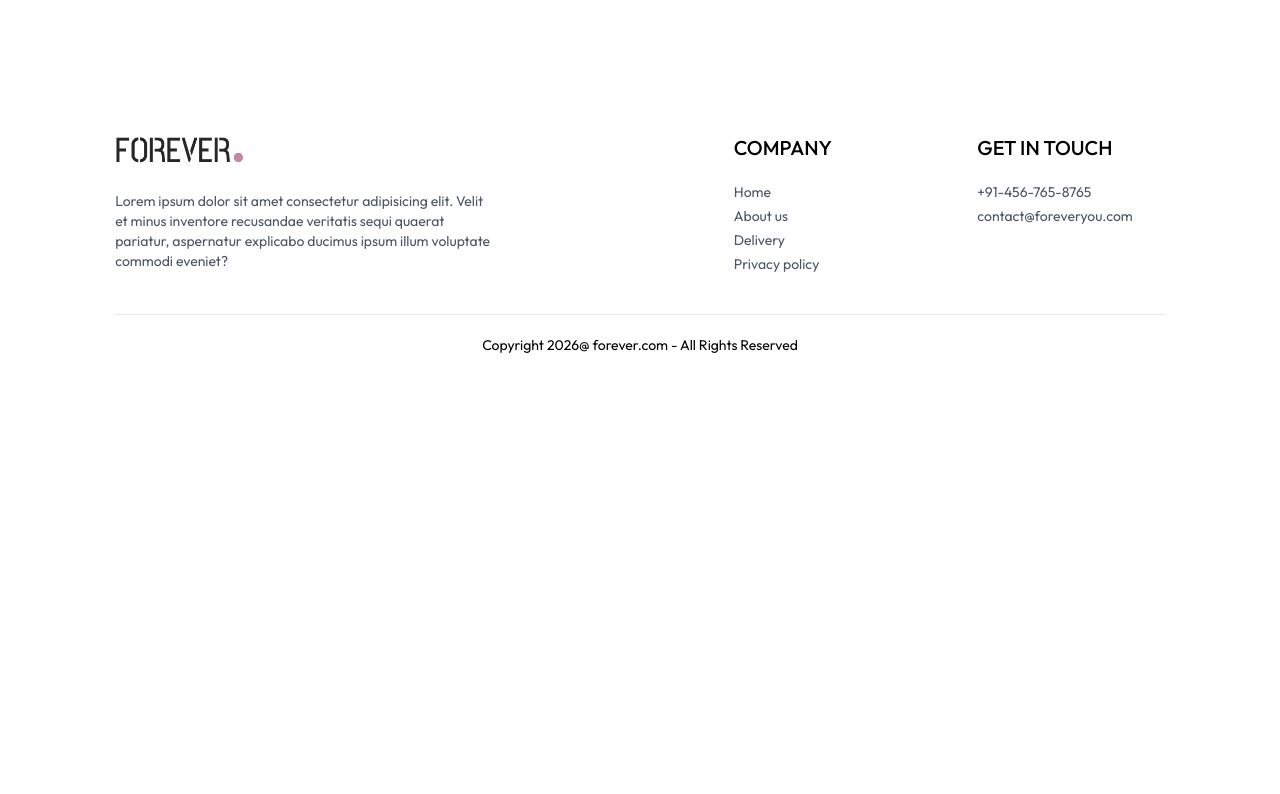
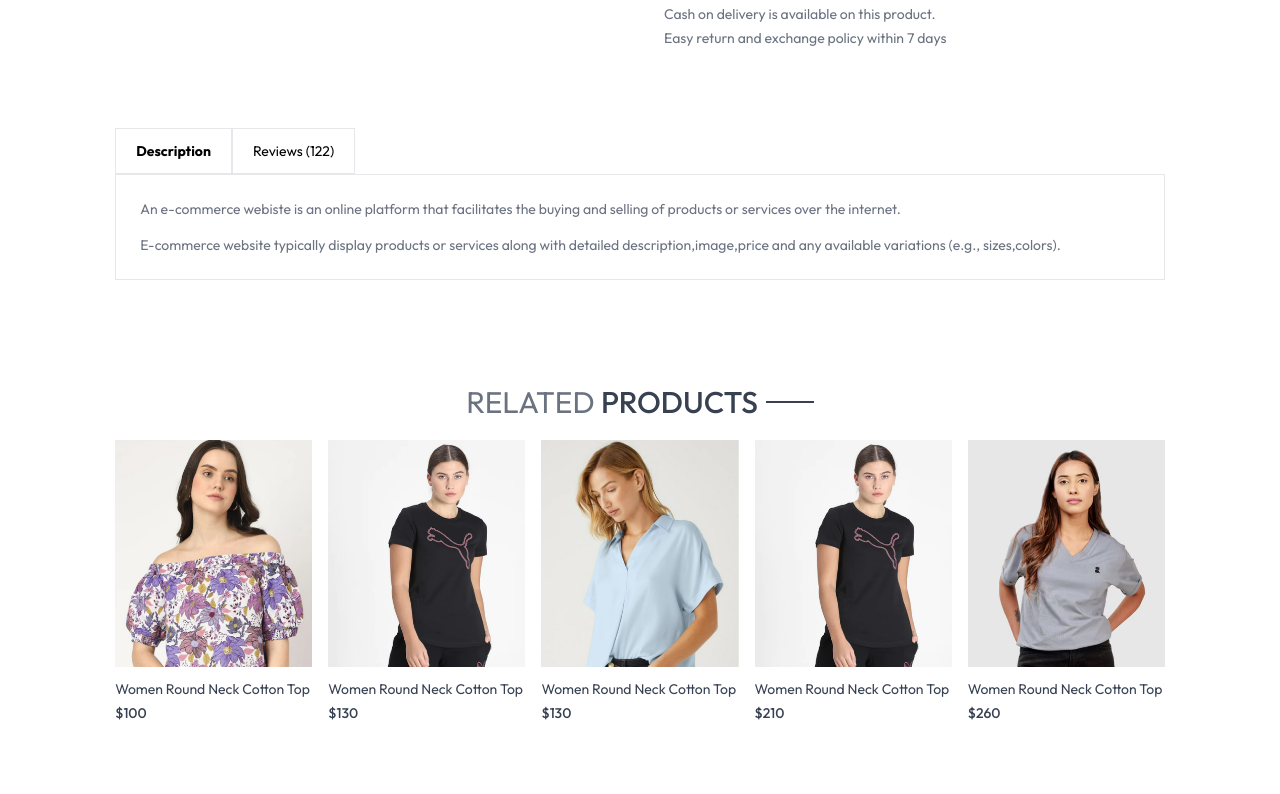
Before and after one commit to Shivshankar646/web-dev-practice, a React (Vite) app in the folder React/Ecommerce-App/frontend/: page /product/aaaaa in a window 1280 px wide. Shown: the part 606-1400 px from the top of the page. Before the commit the page ends 981 px from the top, so only its background shows below. Built offline with nearby package versions, Linux system fonts and the light colour scheme.

Commit message:
builded suggestion cloths display according to category selected

```diff
--- /dev/null
+++ b/React/Ecommerce-App/frontend/src/components/RelatedProducts.jsx
@@ -0,0 +1,36 @@
+import React, { useContext, useEffect, useState } from 'react'
+import { ShopContext } from '../context/ShopContext'
+import Title from './Title';
+import ProductItem from './ProductItem';
+
+const RelatedProducts = ({category,subCategory}) => {
+const { products } =useContext(ShopContext);
+const [related,setRelated] =useState([]);
+
+
+useEffect(()=>{
+
+    if (products.length > 0) {
+        let productsCopy =products.slice();
+        productsCopy =productsCopy.filter((item)=> category === item.category);
+        productsCopy =productsCopy.filter((item)=> subCategory === item.subCategory);
+        setRelated(productsCopy.slice(0,5))
+    }
+
+
+},[products])
+  return (
+    <div className='my-24'>
+      <div className='text-center text-3xl py-2'>
+      <Title text1={'RELATED'} text2={'PRODUCTS'}/>
+      </div>
+      <div className='grid grid-cols-2 sm:grid-cols-3 md:grid-cols-4 lg:grid-cols-5 gap-4 gap-y-6'>
+         {related.map((item,index)=>(
+            <ProductItem key={index} id={item._id} name={item.name} price={item.price} image={item.image}/>
+         ))}
+      </div>
+    </div>
+  )
+}
+
+export default RelatedProducts
--- a/React/Ecommerce-App/frontend/src/context/ShopContext.jsx
+++ b/React/Ecommerce-App/frontend/src/context/ShopContext.jsx
@@ -8,6 +8,25 @@
 const delivery_fee=10;
 const [search,setSearch] = useState('');
 const [showSearch,setShowSearch] = useState(false);
+const [cartItems,setCartItems] =useState({});
+
+const addToCart = async (itemId,size) => {
+let cartData =structuredClone(cartItems);
+if (cartData[itemId]) {
+  if (cartData[itemId][size]) {
+    cartData[itemId][size] += 1;
+  }
+   else{
+    cartData[itemId][size] = 1;
+   }
+}
+else{
+  cartData[itemId] = {};
+  cartData[itemId] = 1;
+}
+
+}
+
 
 const value ={
   products,currency,delivery_fee,
--- a/React/Ecommerce-App/frontend/src/pages/Products.jsx
+++ b/React/Ecommerce-App/frontend/src/pages/Products.jsx
@@ -2,12 +2,14 @@
 import { useParams } from "react-router-dom";
 import { ShopContext } from "../context/ShopContext";
 import { assets, products } from "../assets/assets";
+import RelatedProducts from "../components/RelatedProducts";
 
 function Products() {
   const { productId } = useParams();
   const { products, currency } = useContext(ShopContext);
   const [productData, setProductData] = useState(null);
   const [image, setImage] = useState("");
+  const [size,setSize] = useState('');
 
   const fetchProductData = () => {
     const foundItem = products.find(
@@ -72,12 +74,34 @@
          <p>Select Size</p>
          <div className="flex gap-2 ">
          {productData.sizes.map((item,index)=>(
-         <button className={`border py-2 px-4 bg-gray-100`} key={index}>{item}</button>
+         <button onClick={()=>setSize(item)} className={`border py-2 px-4 bg-gray-100 ${item ===size ? 'border-orange-500' : ''}`} key={index}>{item}</button>
          ))}
          </div>
           </div>
+        <button className="bg-black text-white px-8 py-3 text-sm active:bg-gray-700">ADD To CART</button>
+         <hr className="mt-8 sm:w-4/5" />
+         <div className="text-sm text-gray-500 mt-5 flex flex-col gap-1">
+             <p>100% Original Product.</p>
+             <p>Cash on delivery is available on this product.</p>
+             <p>Easy return and exchange policy within 7 days</p>
+         </div>
         </div>
       </div>
+
+         {/* description and review section */}
+    <div className="mt-20">
+    <div className="flex">
+       <b className="border px-5 py-3 text-sm">Description</b>
+       <p className="border px-5 py-3 text-sm">Reviews (122)</p>
+    </div>
+    <div className="flex flex-col gap-4 border px-6 py-6 text-sm text-gray-500 ">
+      <p>An e-commerce webiste is an online platform that facilitates the buying and selling of products or services over the internet.</p>
+      <p>E-commerce website typically display products or services along with detailed description,image,price and any available variations (e.g., sizes,colors).</p>
+    </div>
+    </div>
+
+        {/* ---------display related products-------- */}
+   <RelatedProducts category={productData.category} subCategory={productData.subCategory} />
     </div>
   ) : (
     <div className="optacity-0"></div>
```
